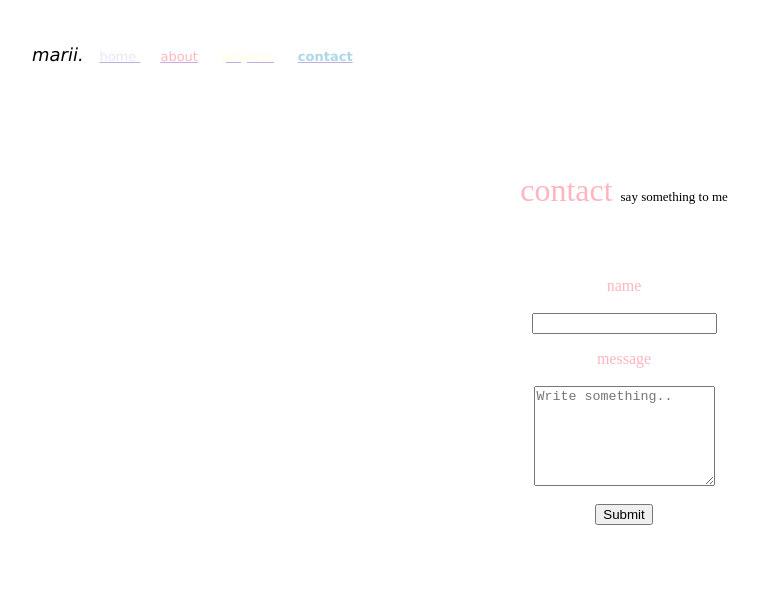
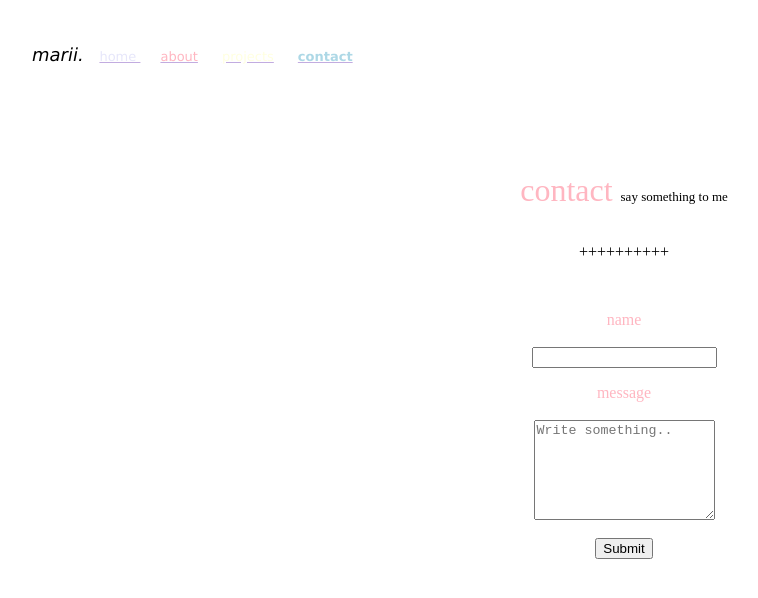
Before and after one commit to mariikrueger/mariikruegerportfolio.github.io, a plain HTML site: page contact.html in a window 1280 px wide. Shown: the whole page, without its empty margins (16-774 px from the left). Drawn offline with Linux system fonts and the light colour scheme.

Commit message:
Update contact.html

```diff
--- a/contact.html
+++ b/contact.html
@@ -212,7 +212,7 @@ nav ul {
   <a> <font size="6" color=lightpink><p class="verdana">contact    </font>
 <font size="2" color=black>say something to me</p></font></a>
 <br>
-<font size="2" color=++++++++++</p></font></a>
+<font size="3" color=black>++++++++++</p></font></a>
 </center>
 <br>
 <center>
```
